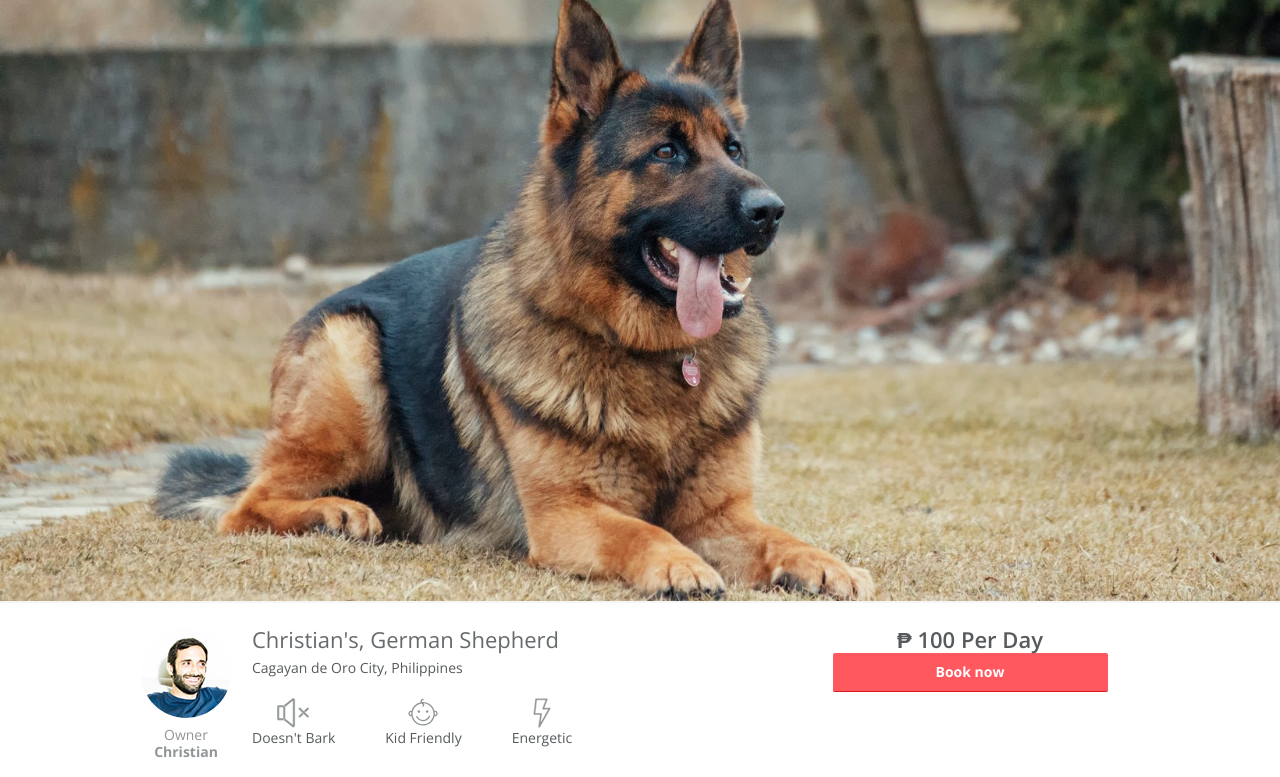
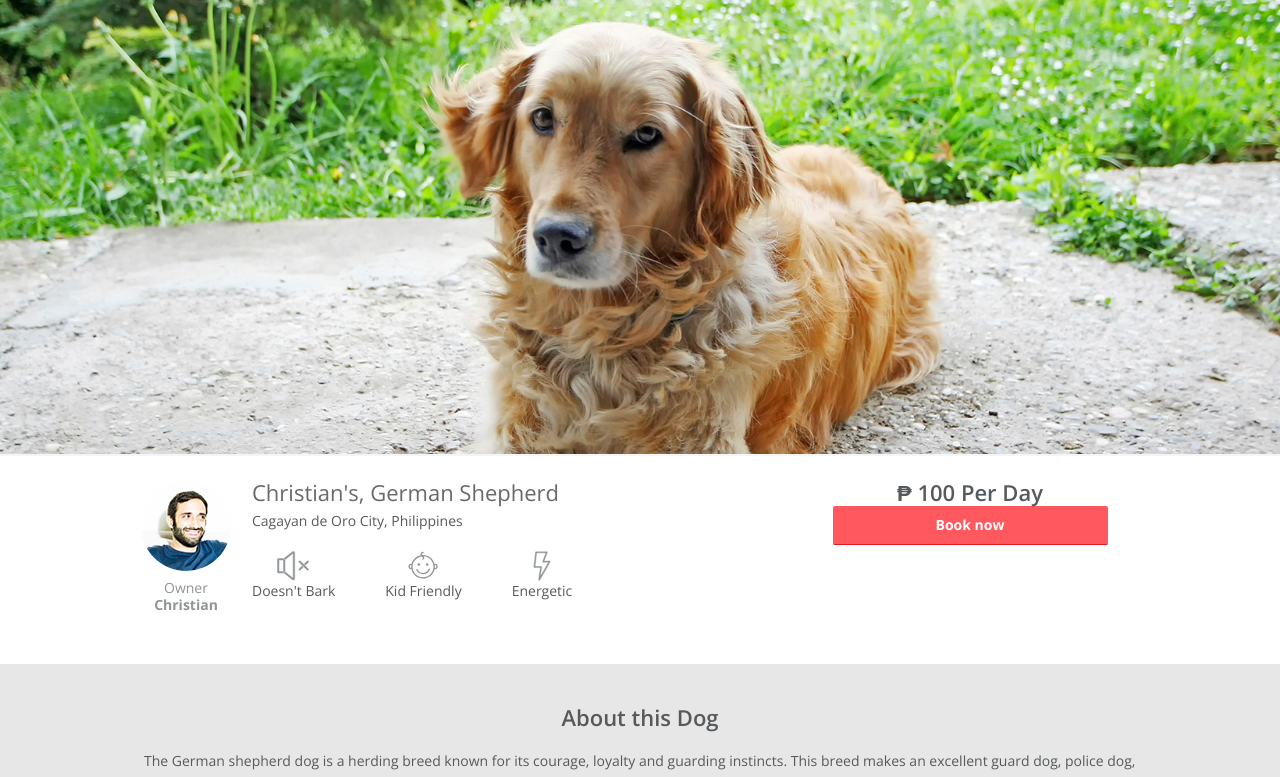
Before and after one commit to GinoongFlores/aircnc-onemonth-project, a plain HTML site: page index.html in a window 1280 px wide. Shown: the part 76-853 px from the top of the page. Drawn offline with nearby package versions, Linux system fonts and the light colour scheme.

Commit message:
change hero img

```diff
--- a/index.html
+++ b/index.html
@@ -18,7 +18,7 @@
 </header>
 
 <div class="hero-img">
-  <img src="./images/german-shepherd-hero.jpg" alt="hero-img-dog">
+  <img src="./images/dog-hero-image.png" alt="hero-img-dog">
 </div>
 
 
```
